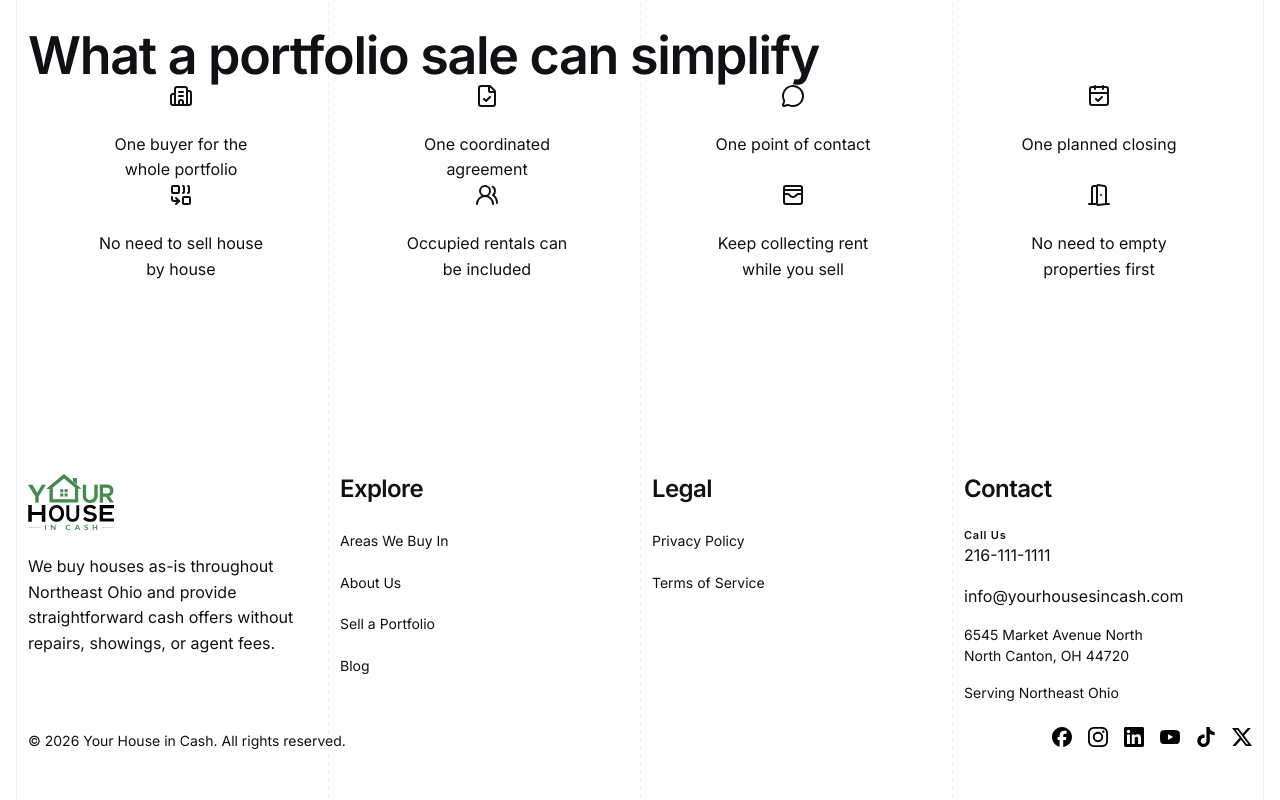
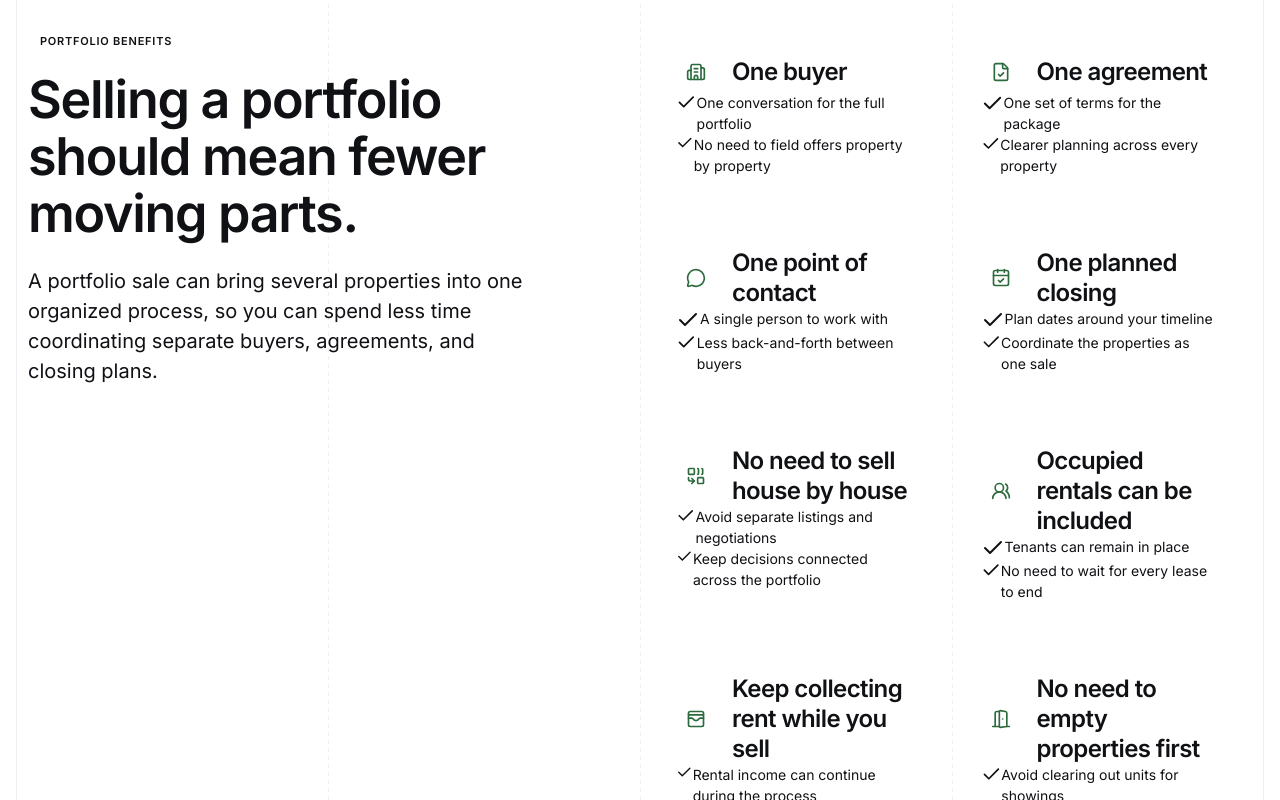
Before and after one commit to YHICAdmin/your-house-in-cash, a Next.js app: page /sell-property-portfolio in a window 1280 px wide. Shown: the part 920-1720 px from the top of the page. Built offline with nearby package versions, Linux system fonts and the light colour scheme.

Commit message:
Sell a portfolio facelift

```diff
--- a/project-documentation/website-specification/sell-a-portfolio-page.md
+++ b/project-documentation/website-specification/sell-a-portfolio-page.md
@@ -56,7 +56,7 @@ The Hero should make the direct, package-level alternative clear: fewer buyer co
 
 ### Component and Semantics
 
-- Use the shared Section Label Component in its text-only treatment.
+- Use the shared Section Label Component with the canonical Lucide `Layers` icon.
 - The Primary Headline uses H1 semantics.
 
 ### Visual Design
@@ -117,56 +117,82 @@ Visually communicate several properties being considered together as one transac
 - Preserve the image group as one coherent composition while scaling it down across breakpoints.
 - On Mobile, maintain a clear multi-property reading without turning the images into a uniform grid or showing them as separate cards.
 
-# What a Portfolio Sale Can Simplify
+# Selling a Portfolio Should Mean Fewer Moving Parts
 
 ## Purpose
 
-Show that selling a portfolio together can replace the repeated conversations, coordination, and uncertainty of selling each house separately.
+Show that selling a portfolio together can replace the repeated conversations, coordination, and uncertainty of selling each house separately, while letting the portfolio continue working during the sale.
 
 ## Layout
 
 - Use the existing Background (`#FFFFFF`) with the global faint System Lines and restrained pale-green accents.
-- The Section Heading spans the full available content width above the benefit grid.
-- On Desktop, display the eight benefits as a four-column by two-row grid.
-- On Tablet, display the benefits as a two-column grid.
-- On Mobile, stack the benefits in their documented order.
-- Keep the section spacious and open. Do not use Cards, large boxes, Borders, Shadows, or supporting paragraphs within individual benefits.
+- On Desktop, use a `5 / 1 / 6` composition. The left content area occupies Grid Columns `1–5`, Grid Column `6` remains empty, and the right benefit area occupies Grid Columns `7–12`. On the eight-column Tablet Grid, use the proportional `3 / 1 / 4` equivalent.
+- The left area contains the Label, Section Heading, and Running Text in one vertical flow.
+- The right area contains the eight benefit cards in a two-column internal-scrolling grid.
+- While the section is in view on Desktop and Tablet, the left area remains sticky beneath the shared Header. The right area independently scrolls through its cards within the available viewport height.
+- On Mobile, return to one normal page scroll: stack the left content area followed by the eight cards. Do not use sticky positioning or an internal scroll area.
 
-## Heading
+## Left Content Area
 
-### Content
+### Label
 
-- `What a portfolio sale can simplify`
+- `PORTFOLIO BENEFITS`
+- Use the shared Section Label Component in its text-only treatment.
+
+### Section Heading
+
+- `Selling a portfolio should mean fewer moving parts.`
+- Use H2 semantics and the global H2 typography.
+
+### Running Text
+
+- `A portfolio sale can bring several properties into one organized process, so you can spend less time coordinating separate buyers, agreements, and closing plans.`
+- Use the global Body Large typography.
+
+## Benefit Cards
 
 ### Component and Semantics
 
-- Use H2 semantics.
+- Use one semantic unordered list containing eight benefit cards in the documented order.
+- Each card is one list item containing a decorative Icon Container and H3 Card Headline on one horizontal row, followed by one semantic unordered list of two short bullets.
+- Use the canonical Lucide icon assigned to each card.
 
 ### Visual Design
 
-- Use the global H2 typography.
+- Use the existing Surface background, Medium Radius, and a `1px` Border for every card. Do not use Shadows.
+- Use the shared default Icon Container treatment.
+- Card Headlines use the global H4 typography.
+- Bullets use the global Body Small typography and remain concise; each begins with a decorative Brand Green `Check` icon. Do not add paragraphs or extra explanatory copy.
+- Keep card padding, icon placement, headline spacing, and bullet spacing consistent across all eight cards.
 
-## Benefits
+### Card Content
 
-### Component and Semantics
+1. `Building2` — **One buyer**
+   - One conversation for the full portfolio
+   - No need to field offers property by property
+2. `FileCheck` — **One agreement**
+   - One set of terms for the package
+   - Clearer planning across every property
+3. `MessageCircle` — **One point of contact**
+   - A single person to work with
+   - Less back-and-forth between buyers
+4. `CalendarCheck` — **One planned closing**
+   - Plan dates around your timeline
+   - Coordinate the properties as one sale
+5. `Combine` — **No need to sell house by house**
+   - Avoid separate listings and negotiations
+   - Keep decisions connected across the portfolio
+6. `UsersRound` — **Occupied rentals can be included**
+   - Tenants can remain in place
+   - No need to wait for every lease to end
+7. `WalletCards` — **Keep collecting rent while you sell**
+   - Rental income can continue during the process
+   - Explore a sale without pausing operations
+8. `DoorOpen` — **No need to empty properties first**
+   - Avoid clearing out units for showings
+   - Evaluate properties in their current condition
 
-- Use one semantic unordered list containing eight benefits in the documented order.
-- Each benefit consists of one decorative, consistent Lucide line icon above one short text label.
-- Benefit labels use H3 semantics with the global Body typography.
+### Responsive Behavior
 
-### Visual Design
-
-- Icons use the existing Brand Green color at the global Medium Icon size, without enclosing containers, pills, cards, or background shapes.
-- Each label should naturally occupy approximately two lines within its grid column.
-- Center the icon and label within each grid item in one compact vertical flow.
-
-### Content
-
-1. `Building2` — `One buyer for the whole portfolio`
-2. `FileCheck` — `One coordinated agreement`
-3. `MessageCircle` — `One point of contact`
-4. `CalendarCheck` — `One planned closing`
-5. `Combine` — `No need to sell house by house`
-6. `UsersRound` — `Occupied rentals can be included`
-7. `WalletCards` — `Keep collecting rent while you sell`
-8. `DoorOpen` — `No need to empty properties first`
+- On Desktop and Tablet, show two cards per row within the right scrolling area.
+- On Mobile, show one full-width card per row in the documented order.
--- a/src/app/(site)/sell-property-portfolio/page.module.css
+++ b/src/app/(site)/sell-property-portfolio/page.module.css
@@ -106,43 +106,77 @@
   background: var(--color-background);
 }
 
-.simplifyHeading,
-.benefits {
+.simplifyIntro,
+.benefitRail {
   min-width: 0;
   grid-column: 1 / -1;
 }
 
+.simplifyIntro {
+  display: flex;
+  flex-direction: column;
+  align-items: flex-start;
+}
+
 .simplifyHeading {
+  margin: var(--spacing-s) 0 var(--spacing-m);
+}
+
+.simplifyCopy {
   margin: 0;
 }
 
-.benefits {
+.benefitCards {
   display: grid;
-  gap: var(--spacing-xl);
+  gap: var(--spacing-m);
   margin: 0;
   padding: 0;
   list-style: none;
 }
 
-.benefit {
+.benefitCard {
   display: flex;
   min-width: 0;
   flex-direction: column;
-  align-items: center;
-  gap: var(--spacing-m);
-  text-align: center;
+  align-items: flex-start;
+  padding: var(--spacing-m);
+  border: 1px solid var(--color-border);
+  border-radius: var(--radius-medium);
+  background: var(--color-surface);
 }
 
-.benefit svg {
-  width: var(--icon-medium);
-  height: var(--icon-medium);
-  color: var(--color-brand);
+.benefitCardHeader {
+  display: flex;
+  width: 100%;
+  align-items: center;
+  gap: var(--spacing-s);
 }
 
-.benefit h3 {
-  max-width: 18ch;
+.benefitHeadline {
   margin: 0;
-  font-weight: 400;
+}
+
+.benefitBullets {
+  margin: 0;
+  padding: 0;
+  color: var(--color-text-secondary);
+  list-style: none;
+}
+
+.benefitBullets li {
+  display: flex;
+  align-items: flex-start;
+  gap: var(--spacing-xs);
+}
+
+.benefitBullets li + li { margin-top: var(--spacing-xs); }
+
+.benefitBullets svg {
+  width: var(--icon-small);
+  height: var(--icon-small);
+  flex: 0 0 var(--icon-small);
+  margin-top: calc((var(--text-body-small--line-height) * 0.875rem - var(--icon-small)) / 2);
+  color: var(--color-brand);
 }
 
 @media (min-width: 768px) {
@@ -162,12 +196,26 @@
   }
 
   .simplifyLayout {
-    row-gap: var(--spacing-2xl);
+    align-items: start;
+    row-gap: 0;
   }
 
-  .benefits {
+  .simplifyIntro {
+    grid-column: 1 / span 3;
+    position: sticky;
+    top: calc(var(--scroll-journey-tracker-height) + 72px + var(--spacing-m));
+  }
+
+  .benefitRail {
+    grid-column: 5 / span 4;
+    max-height: calc(100vh - var(--scroll-journey-tracker-height) - 72px - var(--spacing-2xl));
+    overflow-y: auto;
+    overscroll-behavior: contain;
+    scrollbar-gutter: stable;
+  }
+
+  .benefitCards {
     grid-template-columns: repeat(2, minmax(0, 1fr));
-    gap: var(--spacing-2xl) var(--spacing-m);
   }
 }
 
@@ -185,7 +233,13 @@
     margin-top: 0;
   }
 
-  .benefits {
-    grid-template-columns: repeat(4, minmax(0, 1fr));
+  .simplifyIntro {
+    grid-column: 1 / span 5;
+    top: calc(var(--scroll-journey-tracker-height) + 80px + var(--spacing-m));
+  }
+
+  .benefitRail {
+    grid-column: 7 / span 6;
+    max-height: calc(100vh - var(--scroll-journey-tracker-height) - 80px - var(--spacing-2xl));
   }
 }
--- a/src/app/(site)/sell-property-portfolio/page.tsx
+++ b/src/app/(site)/sell-property-portfolio/page.tsx
@@ -3,27 +3,30 @@ import Image from "next/image";
 import {
   Building2,
   CalendarCheck,
+  Check,
   Combine,
   DoorOpen,
   FileCheck,
+  Layers,
   MessageCircle,
   UsersRound,
   WalletCards,
 } from "lucide-react";
 import { SiteFooter } from "@/components/layout/site-footer";
 import { Button } from "@/components/ui/button";
+import { IconContainer } from "@/components/ui/icon-container";
 import { SectionLabel } from "@/components/ui/section-label";
 import styles from "./page.module.css";
 
-const portfolioBenefits = [
-  { icon: Building2, label: "One buyer for the whole portfolio" },
-  { icon: FileCheck, label: "One coordinated agreement" },
-  { icon: MessageCircle, label: "One point of contact" },
-  { icon: CalendarCheck, label: "One planned closing" },
-  { icon: Combine, label: "No need to sell house by house" },
-  { icon: UsersRound, label: "Occupied rentals can be included" },
-  { icon: WalletCards, label: "Keep collecting rent while you sell" },
-  { icon: DoorOpen, label: "No need to empty properties first" },
+const portfolioBenefitCards = [
+  { icon: Building2, headline: "One buyer", bullets: ["One conversation for the full portfolio", "No need to field offers property by property"] },
+  { icon: FileCheck, headline: "One agreement", bullets: ["One set of terms for the package", "Clearer planning across every property"] },
+  { icon: MessageCircle, headline: "One point of contact", bullets: ["A single person to work with", "Less back-and-forth between buyers"] },
+  { icon: CalendarCheck, headline: "One planned closing", bullets: ["Plan dates around your timeline", "Coordinate the properties as one sale"] },
+  { icon: Combine, headline: "No need to sell house by house", bullets: ["Avoid separate listings and negotiations", "Keep decisions connected across the portfolio"] },
+  { icon: UsersRound, headline: "Occupied rentals can be included", bullets: ["Tenants can remain in place", "No need to wait for every lease to end"] },
+  { icon: WalletCards, headline: "Keep collecting rent while you sell", bullets: ["Rental income can continue during the process", "Explore a sale without pausing operations"] },
+  { icon: DoorOpen, headline: "No need to empty properties first", bullets: ["Avoid clearing out units for showings", "Evaluate properties in their current condition"] },
 ] as const;
 
 export const metadata: Metadata = {
@@ -39,7 +42,7 @@ export default function SellPropertyPortfolioPage() {
           <div className={styles.background} aria-hidden="true" />
           <div className={`${styles.layout} content-grid`}>
             <div className={styles.content}>
-              <SectionLabel>Sell a Portfolio</SectionLabel>
+              <SectionLabel icon={Layers}>Sell a Portfolio</SectionLabel>
               <h1 id="portfolio-hero-heading" className={`${styles.heading} text-display`}>
                 Sell your Cleveland rental portfolio in one transaction.
               </h1>
@@ -88,17 +91,35 @@ export default function SellPropertyPortfolioPage() {
 
         <section className={`${styles.simplify} section-spacing system-lines-bg`} aria-labelledby="simplify-heading">
           <div className={`${styles.simplifyLayout} content-grid`}>
-            <h2 id="simplify-heading" className={`${styles.simplifyHeading} text-heading-2`}>
-              What a portfolio sale can simplify
-            </h2>
-            <ul className={styles.benefits}>
-              {portfolioBenefits.map(({ icon: Icon, label }) => (
-                <li key={label} className={styles.benefit}>
-                  <Icon aria-hidden="true" />
-                  <h3 className="text-body">{label}</h3>
-                </li>
-              ))}
-            </ul>
+            <div className={styles.simplifyIntro}>
+              <SectionLabel>Portfolio Benefits</SectionLabel>
+              <h2 id="simplify-heading" className={`${styles.simplifyHeading} text-heading-2`}>
+                Selling a portfolio should mean fewer moving parts.
+              </h2>
+              <p className={`${styles.simplifyCopy} text-body-large`}>
+                A portfolio sale can bring several properties into one organized process, so you can spend less time coordinating separate buyers, agreements, and closing plans.
+              </p>
+            </div>
+            <div className={styles.benefitRail} tabIndex={0} aria-label="Portfolio sale benefits">
+              <ul className={styles.benefitCards}>
+                {portfolioBenefitCards.map(({ icon, headline, bullets }) => (
+                  <li key={headline} className={styles.benefitCard}>
+                    <div className={styles.benefitCardHeader}>
+                      <IconContainer icon={icon} aria-hidden="true" />
+                      <h3 className={`${styles.benefitHeadline} text-heading-4`}>{headline}</h3>
+                    </div>
+                    <ul className={`${styles.benefitBullets} text-body-small`}>
+                      {bullets.map((bullet) => (
+                        <li key={bullet}>
+                          <Check aria-hidden="true" />
+                          <span>{bullet}</span>
+                        </li>
+                      ))}
+                    </ul>
+                  </li>
+                ))}
+              </ul>
+            </div>
           </div>
         </section>
       </main>
```
